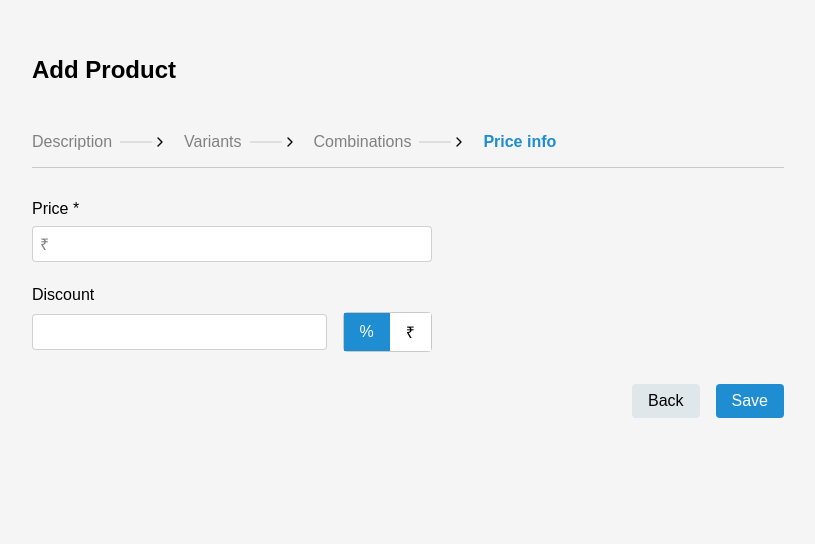
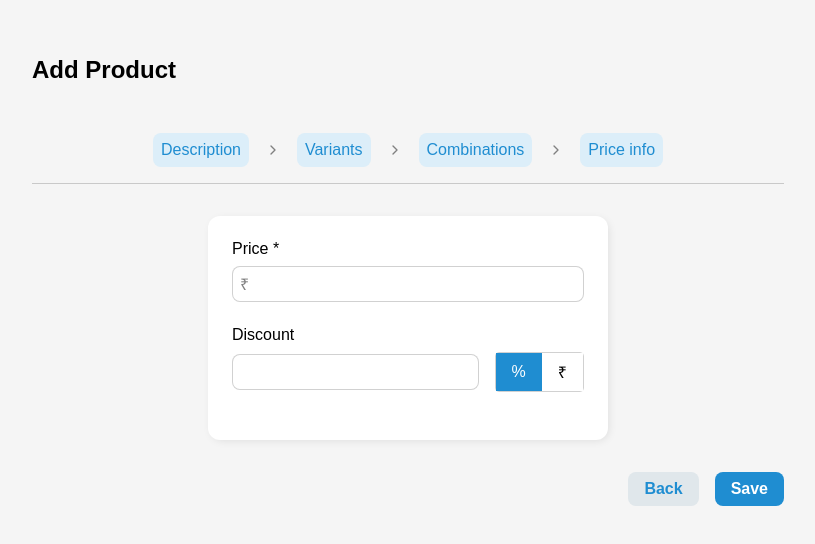
Before and after one commit to KeepSerene/product-management-site-wit-by-bit-task, a React (Vite) app: page /add-product/price-info in a window 1280 px wide. Shown: the top 544 px of the page, without its empty margins (232-1047 px from the left). Built offline with nearby package versions, Linux system fonts and the light colour scheme; a web font is replaced by a local one.

Commit message:
fixed some styling issues and improved some functionalities

```diff
--- a/src/App.css
+++ b/src/App.css
@@ -20,8 +20,9 @@
 .button-primary {
   background-color: var(--color-primary);
   color: var(--color-white);
+  font-weight: 600;
   border: none;
-  border-radius: 4px;
+  border-radius: 8px;
   padding: var(--space-sm) var(--space-md);
 
   display: inline-flex;
@@ -31,15 +32,16 @@
   transition: opacity 250ms ease-in-out;
 }
 
-.button-primary:where(:hover, :focus-visible) {
-  opacity: 0.9;
+.button-primary:where(:hover, :focus) {
+  opacity: 0.85;
 }
 
 .button-secondary {
   background-color: var(--color-button-secondary);
-  color: var(--color-text-main);
+  color: var(--color-primary);
+  font-weight: 600;
   border: none;
-  border-radius: 4px;
+  border-radius: 8px;
   padding: var(--space-sm) var(--space-md);
 
   display: inline-flex;
@@ -49,8 +51,16 @@
   transition: background-color 250ms ease-in-out;
 }
 
-.button-secondary:where(:hover, :focus-visible) {
+.button-secondary:where(:hover, :focus) {
   background-color: hsl(204, 20%, 85%);
+}
+
+.form {
+  background-color: var(--color-white);
+  border-radius: 12px;
+  padding: var(--space-lg);
+  margin-inline: auto;
+  box-shadow: 2px 2px 10px -2px rgba(0, 0, 0, 0.11);
 }
 
 .form-group {
@@ -66,7 +76,7 @@
 .form-input {
   width: 100%;
   border: 1px solid var(--color-border);
-  border-radius: 4px;
+  border-radius: 8px;
   padding: var(--space-sm);
 }
 
--- a/src/components/breadcrumb/Breadcrumb.css
+++ b/src/components/breadcrumb/Breadcrumb.css
@@ -4,13 +4,16 @@
   margin-bottom: var(--space-xl);
 
   display: flex;
+  justify-content: center;
   align-items: center;
   gap: var(--space-md);
 }
 
 .breadcrumb-item {
+  flex-shrink: 0;
+
   color: var(--color-text-secondary);
-  padding-right: var(--space-lg);
+  font-weight: 500;
 
   display: flex;
   align-items: center;
@@ -20,38 +23,60 @@
 }
 
 .breadcrumb-item.active {
+  background-color: var(--color-highlight-breadcrumb);
   color: var(--color-primary);
-  font-weight: 600;
+  border-radius: 8px;
+  padding: var(--space-sm);
 }
 
-.breadcrumb-item:not(:last-child)::after {
-  content: "";
-  width: var(--space-xl);
-  height: 1px;
-  background-color: var(--color-border);
+.breadcrumb-separator {
+  flex-shrink: 0;
 
-  position: absolute;
-  right: calc(var(--space-md) * -1);
-  top: 50%;
-  transform: translateY(-50%);
+  color: var(--color-text-secondary);
+
+  display: flex;
+  align-items: center;
 }
 
 .breadcrumb-item.completed {
-  color: var(--color-text-main);
+  background-color: var(--color-highlight-breadcrumb);
+  color: var(--color-primary);
+  border-radius: 8px;
+  padding: var(--space-sm);
 }
 
 /* Tablet styles */
 @media (max-width: 768px) {
   .breadcrumb {
-    overflow-x: auto;
+    gap: var(--space-sm);
+
     white-space: nowrap;
     padding-bottom: var(--space-sm);
+    overflow-x: auto;
   }
 }
 
 /* Mobile styles */
 @media (max-width: 480px) {
+  .breadcrumb {
+    justify-content: start;
+  }
+
   .breadcrumb-item {
     font-size: 0.875rem;
   }
 }
+
+/* For smaller screen view */
+.breadcrumb::-webkit-scrollbar {
+  height: 2px;
+}
+
+.breadcrumb::-webkit-scrollbar-track {
+  background-color: var(--color-background);
+}
+
+.breadcrumb::-webkit-scrollbar-thumb {
+  background-color: var(--color-primary);
+  border-radius: 5px;
+}
--- a/src/components/breadcrumb/Breadcrumb.jsx
+++ b/src/components/breadcrumb/Breadcrumb.jsx
@@ -13,7 +13,11 @@ function Breadcrumb({ steps, activeStep }) {
         <Fragment key={step}>
           <div
             className={`breadcrumb-item ${
-              activeStep === index ? "active" : ""
+              activeStep === index
+                ? "active"
+                : index < activeStep
+                ? "completed"
+                : ""
             }`}
           >
             {step}
--- a/src/index.css
+++ b/src/index.css
@@ -16,6 +16,7 @@
   --color-tag-background: hsl(0, 0%, 94%);
   --color-disabled: hsla(200, 32%, 93%, 0.6);
   --color-border: hsla(0, 0%, 0%, 0.18);
+  --color-highlight-breadcrumb: hsl(203, 72%, 92%);
 
   /* Spacing */
   --space-xs: 0.25rem;
@@ -26,9 +27,9 @@
 }
 
 /* Responsive breakpoints:
-  Mobiles <= 600px
-  601px <= Tablets <= 900px
-  Desktops >= 901px
+  Mobiles <= 480px
+  Tablets <= 768px, or Tablets <= 992px
+  Desktops > 992px
 */
 
 *,
@@ -103,6 +104,7 @@ h6 {
 }
 
 input,
+select,
 textarea,
 button {
   font: inherit;
@@ -114,14 +116,14 @@ button {
 
 /* Remove all animations and transitions for people that prefer not to see them */
 @media (prefers-reduced-motion: reduce) {
-  *,
+  /* *,
   *::before,
   *::after {
     animation-duration: 0.01ms !important;
     animation-iteration-count: 1 !important;
     transition-duration: 0.01ms !important;
     scroll-behavior: auto !important;
-  }
+  } */
 }
 
 body {
--- a/src/pages/add-product/combinations/Combinations.jsx
+++ b/src/pages/add-product/combinations/Combinations.jsx
@@ -48,7 +48,7 @@ function Combinations() {
   }, [productData.variants]);
 
   return (
-    <div className="combinations-form">
+    <div className="combinations-form form">
       <div className="combinations-header">
         <p>Combination</p>
         <p>SKU *</p>
--- a/src/pages/add-product/description/Description.css
+++ b/src/pages/add-product/description/Description.css
@@ -3,20 +3,27 @@
   margin-inline: auto;
 }
 
+#category-select-input {
+  font-size: 0.875rem;
+}
+
 .upload-button {
-  background-color: var(--color-button-secondary);
-  color: var(--color-text-main);
-  border: none;
-  border-radius: 4px;
+  background-color: transparent;
+  color: var(--color-primary);
+  font-weight: 600;
+  border: 1px solid var(--color-primary);
   padding: var(--space-sm) var(--space-md);
+  border-radius: 8px;
 
   display: inline-flex;
   align-items: center;
   gap: var(--space-sm);
 
-  transition: background-color 250ms ease-in-out;
+  transition: 300ms ease-in-out;
+  transition-property: background-color, color;
 }
 
 .upload-button:where(:hover, :focus-visible) {
-  background-color: hsl(204, 20%, 85%);
+  background-color: var(--color-primary);
+  color: var(--color-white);
 }
--- a/src/pages/add-product/description/Description.jsx
+++ b/src/pages/add-product/description/Description.jsx
@@ -20,7 +20,7 @@ function Description() {
   };
 
   return (
-    <div className="description-form">
+    <div className="description-form form">
       <div className="form-group">
         <label htmlFor="product-name-input" className="form-label">
           Product name *
--- a/src/pages/add-product/price-info/PriceInfo.jsx
+++ b/src/pages/add-product/price-info/PriceInfo.jsx
@@ -33,7 +33,7 @@ function PriceInfo() {
   };
 
   return (
-    <div className="price-info-form">
+    <div className="price-info-form form">
       <div className="form-group">
         <label htmlFor="price-input" className="form-label">
           Price *
@@ -45,6 +45,8 @@ function PriceInfo() {
           <input
             type="number"
             id="price-input"
+            min={0}
+            step={0.01}
             value={productData.priceInfo.priceInr}
             onChange={(event) => handlePriceChange(event.target.value)}
             className="form-input price-input"
@@ -61,6 +63,8 @@ function PriceInfo() {
           <input
             type="number"
             id="discount-input"
+            min={0}
+            step={0.5}
             value={productData.priceInfo.discount.value}
             onChange={(event) =>
               handleDiscountChange(event.target.value, "value")
--- a/src/pages/add-product/variants/Variants.css
+++ b/src/pages/add-product/variants/Variants.css
@@ -38,10 +38,17 @@
 }
 
 .delete-button {
-  background-color: none;
+  background-color: transparent;
   color: var(--color-error);
   border: none;
-  padding: var(--space-xs);
+  border-radius: 50%;
+  padding: var(--space-sm);
+
+  transition: background-color 250ms ease-in-out;
+}
+
+.delete-button:where(:hover, :focus-visible) {
+  background-color: var(--color-background);
 }
 
 .add-option-button {
--- a/src/pages/add-product/variants/Variants.jsx
+++ b/src/pages/add-product/variants/Variants.jsx
@@ -29,7 +29,7 @@ function Variants() {
   };
 
   return (
-    <div className="variants-form">
+    <div className="variants-form form">
       <div className="variants-header">
         <p className="option-column">Option *</p>
         <p className="values-column">Values *</p>
@@ -78,10 +78,11 @@ function Variants() {
 
             <button
               type="button"
+              onClick={() => handleDeleteOption(optionIndex)}
+              aria-label="Click to delete the current option"
               className="delete-button"
-              onClick={() => handleDeleteOption(optionIndex)}
             >
-              <Trash2 size={16} />
+              <Trash2 size={20} />
             </button>
           </div>
         </div>
--- a/src/pages/home/Home.jsx
+++ b/src/pages/home/Home.jsx
@@ -1,7 +1,7 @@
 import "./Home.css";
 
 // React imports
-import { useState } from "react";
+import { useEffect, useRef, useState } from "react";
 
 // Library imports
 import { useNavigate } from "react-router-dom";
@@ -16,17 +16,28 @@ import { useProductContext } from "../../contexts/ProductContext";
 
 function Home() {
   const navigate = useNavigate();
-  const [showModal, setShowModal] = useState(false);
+  const [shouldShowModal, setShouldShowModal] = useState(false);
   const { categories, addCategory } = useProductContext();
   const [newCategoryName, setNewCategoryName] = useState("");
+
+  const categoryButtonRef = useRef(null);
+  const modalInputRef = useRef(null);
 
   const handleAddCategory = () => {
     if (newCategoryName.trim()) {
       addCategory(newCategoryName);
-      setShowModal(false);
+      setShouldShowModal(false);
       setNewCategoryName("");
     }
   };
+
+  const handleCloseModal = () => {
+    setShouldShowModal(false);
+
+    categoryButtonRef.current?.focus();
+  };
+
+  useEffect(() => modalInputRef.current?.focus(), [shouldShowModal]);
 
   return (
     <div className="wrapper">
@@ -34,14 +45,20 @@ function Home() {
         <h1 className="page-title">Products</h1>
 
         <div className="home-buttons">
-          <button className="button-primary" onClick={() => setShowModal(true)}>
+          <button
+            type="button"
+            ref={categoryButtonRef}
+            onClick={() => setShouldShowModal(true)}
+            className="button-secondary"
+          >
             <Plus size={16} />
             Add Category
           </button>
 
           <button
+            type="button"
+            onClick={() => navigate("/add-product/description")}
             className="button-primary"
-            onClick={() => navigate("/add-product/description")}
           >
             <Plus size={16} />
             Add Product
@@ -53,10 +70,10 @@ function Home() {
         <CategoryCard key={category.id} category={category} products={[]} />
       ))}
 
-      {showModal && (
+      {shouldShowModal && (
         <Modal
           title="Add Category"
-          onClose={() => setShowModal(false)}
+          onClose={() => setShouldShowModal(false)}
           onSubmit={handleAddCategory}
         >
           <form
@@ -71,11 +88,12 @@ function Home() {
 
               <input
                 type="text"
-                className="form-input"
-                placeholder="T-shirt"
+                ref={modalInputRef}
                 value={newCategoryName}
                 onChange={(event) => setNewCategoryName(event.target.value)}
                 required
+                placeholder="T-shirt"
+                className="form-input"
               />
             </div>
 
@@ -83,7 +101,7 @@ function Home() {
               <button
                 type="button"
                 className="button-secondary"
-                onClick={() => setShowModal(false)}
+                onClick={handleCloseModal}
               >
                 Cancel
               </button>
```
